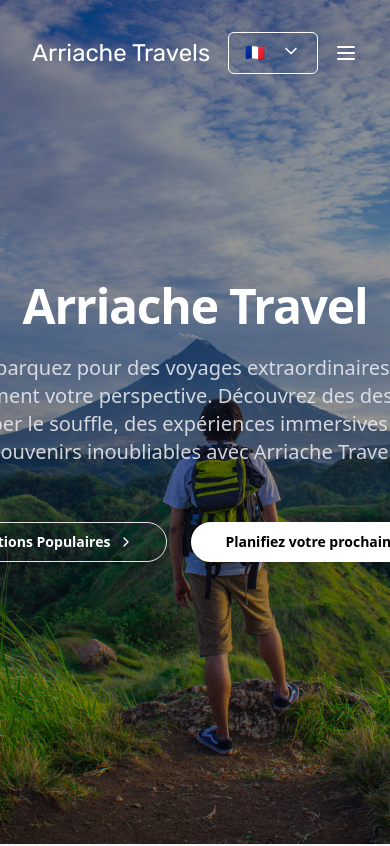
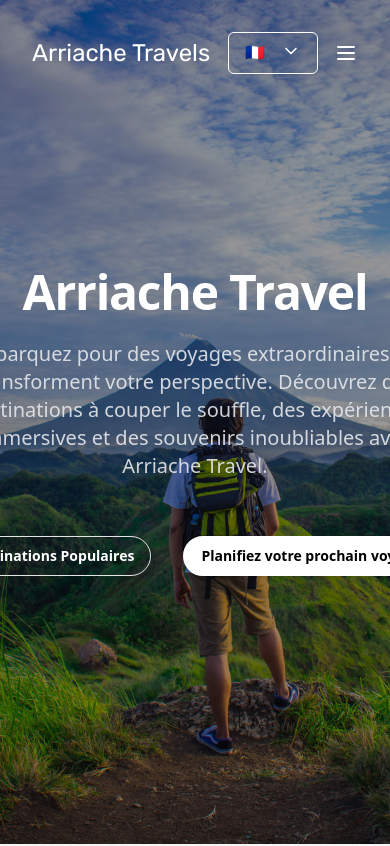
Before and after one commit to VisionWeb-Devs/arriache, a Next.js app: page / in a window 390 px wide. Shown: the top 846 px of the page. Built offline with nearby package versions, Linux system fonts and the light colour scheme; a web font is replaced by a local one.

Commit message:
fixing the hero padding

```diff
--- a/components/Hero.jsx
+++ b/components/Hero.jsx
@@ -28,16 +28,16 @@
           {t.Hero_Description}
         </p>
 
-        <div className="flex justify-center space-x-6 pt-8">
+        <div className="flex justify-center space-x-8 pt-8 ">
           <Link href="/flights">
             <Button
               variant="solid"
               color="white"
               size="lg"
-              className="px-8 py-4 border-[1px] font-semibold rounded-full shadow-lg  hover:bg-opacity-60 transition-all duration-300 transform hover:scale-105 flex items-center gap-2"
+              className="px-4 md:px-8 py-4 border-[1px] font-semibold rounded-full shadow-lg  hover:bg-opacity-60 transition-all duration-300 transform hover:scale-105 flex items-center gap-2"
             >
               {t.Hero_Flights_Button}
-              <ChevronRightIcon className="w-5 h-5 transform transition-transform group-hover:translate-x-1" />
+              {/* <ChevronRightIcon className="w-5 h-5 transform transition-transform group-hover:translate-x-1" /> */}
             </Button>
           </Link>
 
@@ -46,7 +46,7 @@
               variant="outline"
               color="white"
               size="lg"
-              className="px-8 py-4 font-semibold rounded-full border-2 text-black border-white hover:bg-white hover:scale-105 transition-all duration-300 transform flex items-center gap-2"
+              className="px-4 md:px-8 py-4 font-semibold rounded-full border-2 text-black border-white hover:bg-white hover:scale-105 transition-all duration-300 transform flex items-center gap-2"
             >
               {t.Hero_Contact_Button}
             </Button>
```
